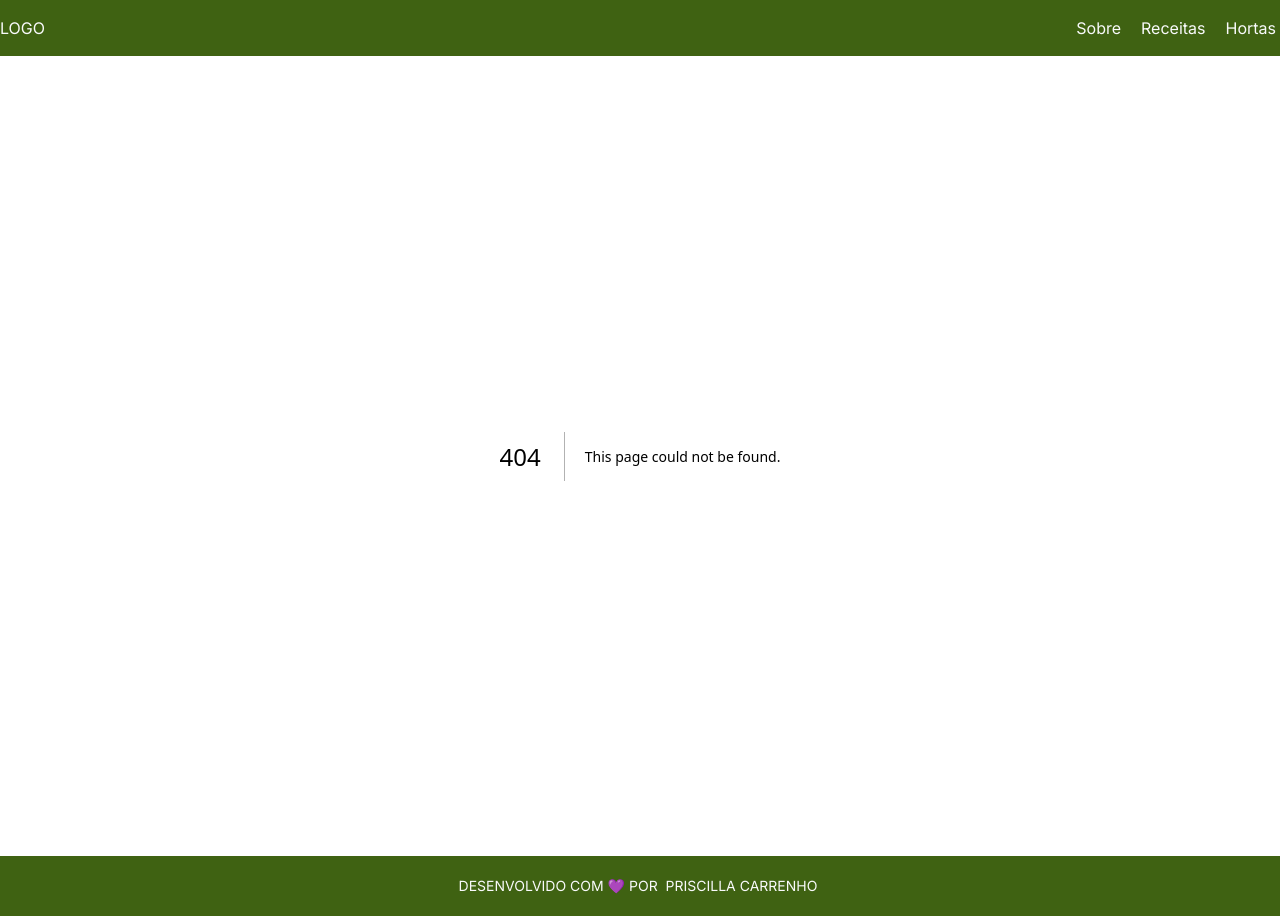
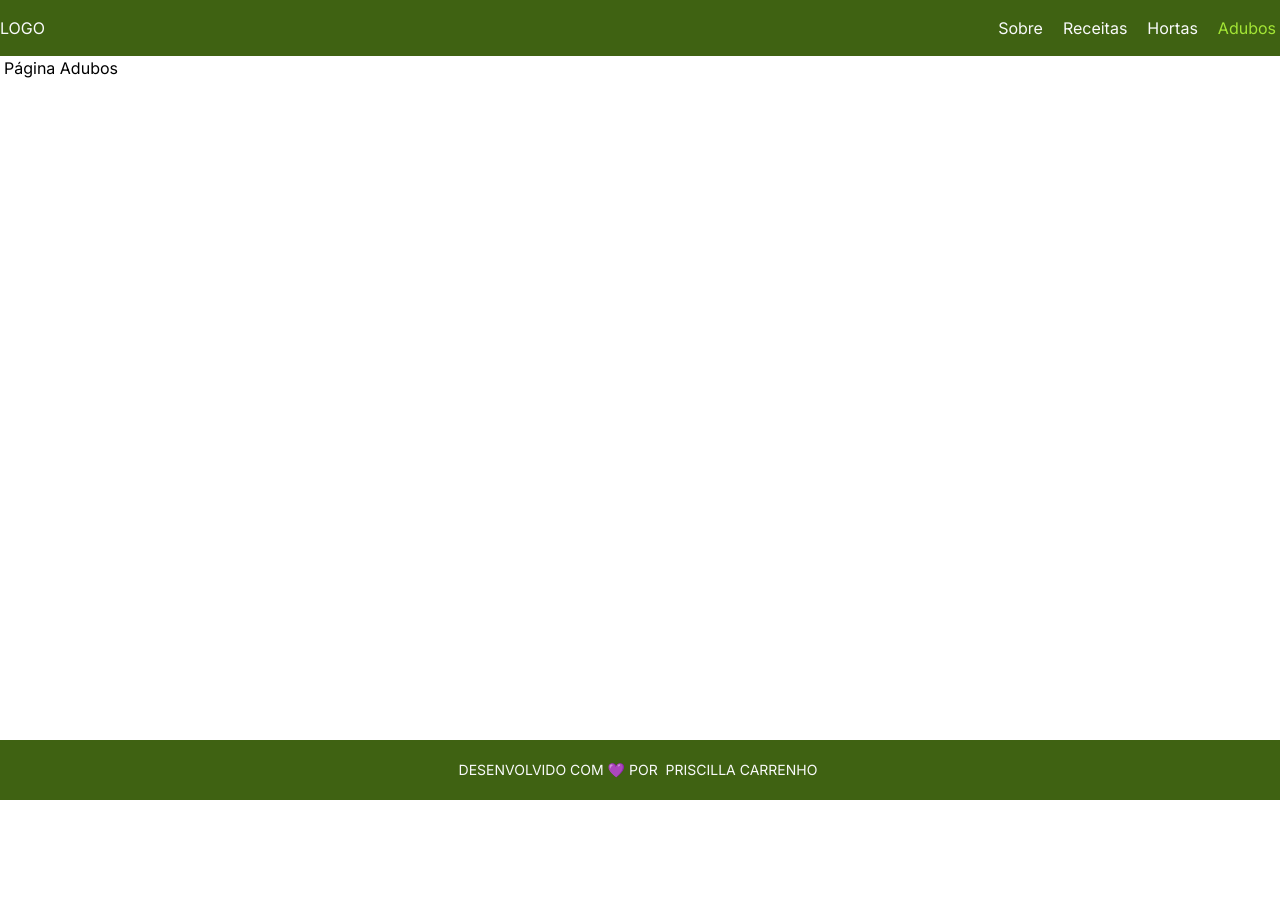
Before and after one commit to pricarrenho/chega-de-desperdicios, a Next.js app: page /adubos in a window 1280 px wide. Before the commit this address had no page. After the commit the page ends 800 px from the top, so only its background shows below. Built offline with nearby package versions, Linux system fonts and the light colour scheme.

Commit message:
feat: add fertilizers page

```diff
--- a/src/components/Header/index.tsx
+++ b/src/components/Header/index.tsx
@@ -28,6 +28,9 @@ export function Header() {
             <li className={`${hoverLink} ${isActive("/hortas")}`}>
               <Link href="/hortas">Hortas</Link>
             </li>
+            <li className={`${hoverLink} ${isActive("/adubos")}`}>
+              <Link href="/adubos">Adubos</Link>
+            </li>
           </ul>
         </nav>
       </div>
--- /dev/null
+++ b/src/pages/adubos/index.tsx
@@ -0,0 +1,3 @@
+export default function Adubos() {
+  return <div>Página Adubos</div>;
+}
```
